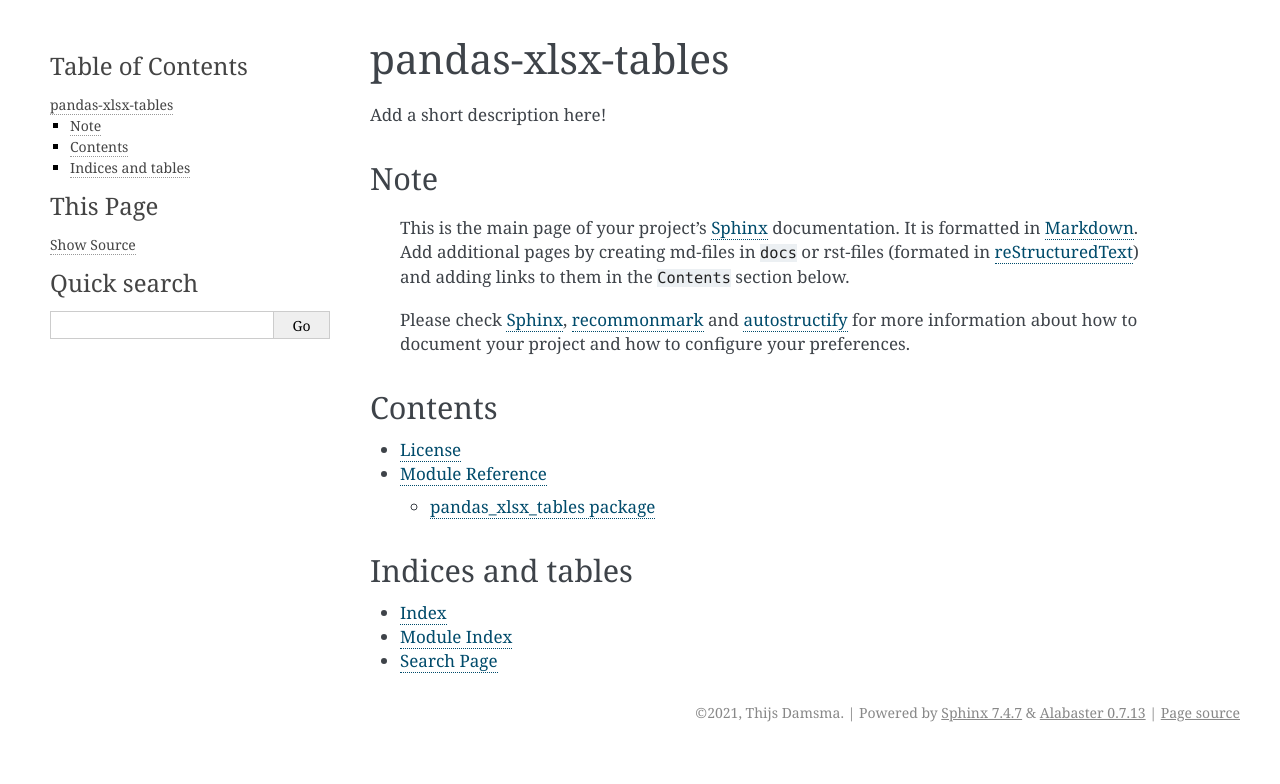
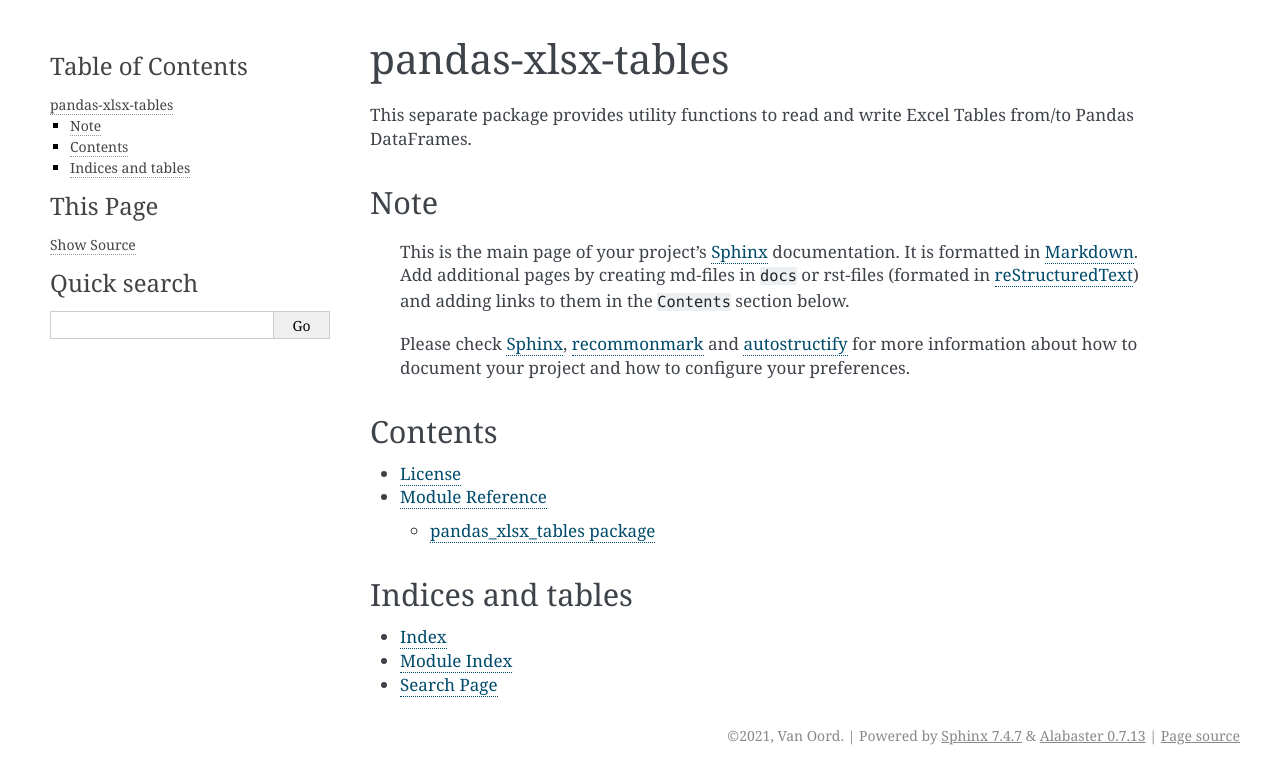
Before and after one commit to VanOord/pandas-xlsx-tables, a Sphinx documentation site: the page built from docs/index.md, in a window 1280 px wide. Shown: the top 784 px of the page. Built offline with Sphinx 7.4.7, drawn with Linux system fonts in a browser that asks for light colours.

Commit message:
documentation and redthedocs stuff

```diff
--- a/docs/conf.py
+++ b/docs/conf.py
@@ -109,7 +109,7 @@ master_doc = "index"
 
 # General information about the project.
 project = "pandas-xlsx-tables"
-copyright = "2021, Thijs Damsma"
+copyright = "2021, Van Oord"
 
 # The version info for the project you're documenting, acts as replacement for
 # |version| and |release|, also used in various other places throughout the
@@ -179,10 +179,7 @@ html_theme = "alabaster"
 # Theme options are theme-specific and customize the look and feel of a theme
 # further.  For a list of options available for each theme, see the
 # documentation.
-html_theme_options = {
-    "sidebar_width": "300px",
-    "page_width": "1200px"
-}
+html_theme_options = {"sidebar_width": "300px", "page_width": "1200px"}
 
 # Add any paths that contain custom themes here, relative to this directory.
 # html_theme_path = []
@@ -267,7 +264,13 @@ latex_elements = {
 # Grouping the document tree into LaTeX files. List of tuples
 # (source start file, target name, title, author, documentclass [howto/manual]).
 latex_documents = [
-    ("index", "user_guide.tex", "pandas-xlsx-tables Documentation", "Thijs Damsma", "manual")
+    (
+        "index",
+        "user_guide.tex",
+        "pandas-xlsx-tables Documentation",
+        "Thijs Damsma",
+        "manual",
+    )
 ]
 
 # The name of an image file (relative to this directory) to place at the top of
--- a/docs/index.md
+++ b/docs/index.md
@@ -1,6 +1,6 @@
 # pandas-xlsx-tables
 
-Add a short description here!
+ This separate package provides utility functions to read and write Excel Tables from/to Pandas DataFrames.
 
 
 ## Note
```
Also changed, not shown: CHANGELOG.md (+2 -4 lines), README.md (+2 -2 lines), setup.cfg (+2 -5 lines), LICENSE.txt, 1 other file.
